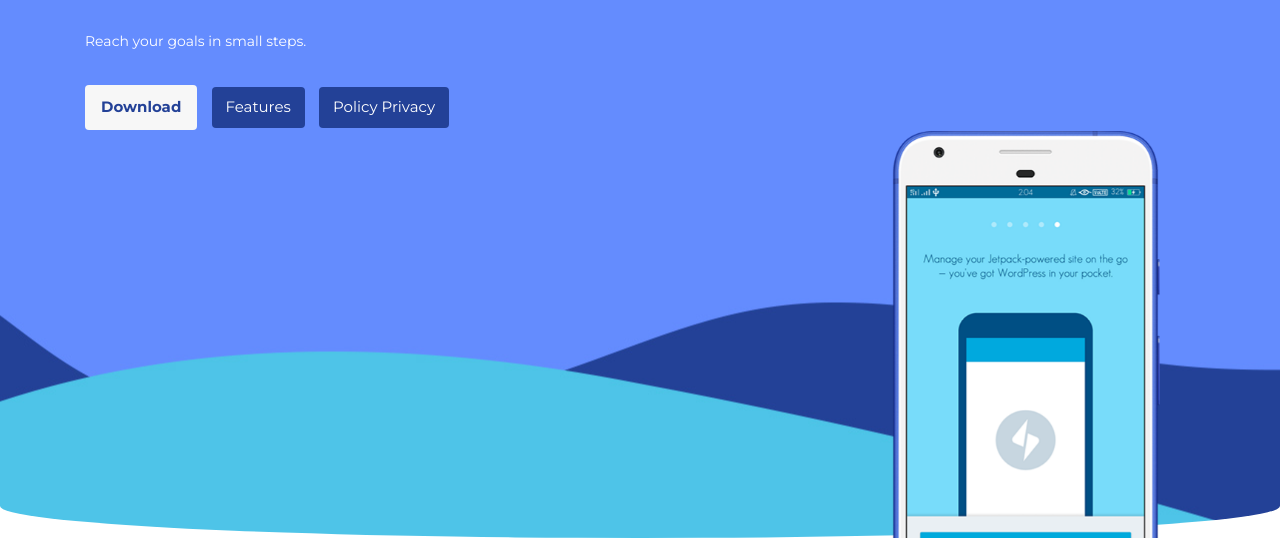
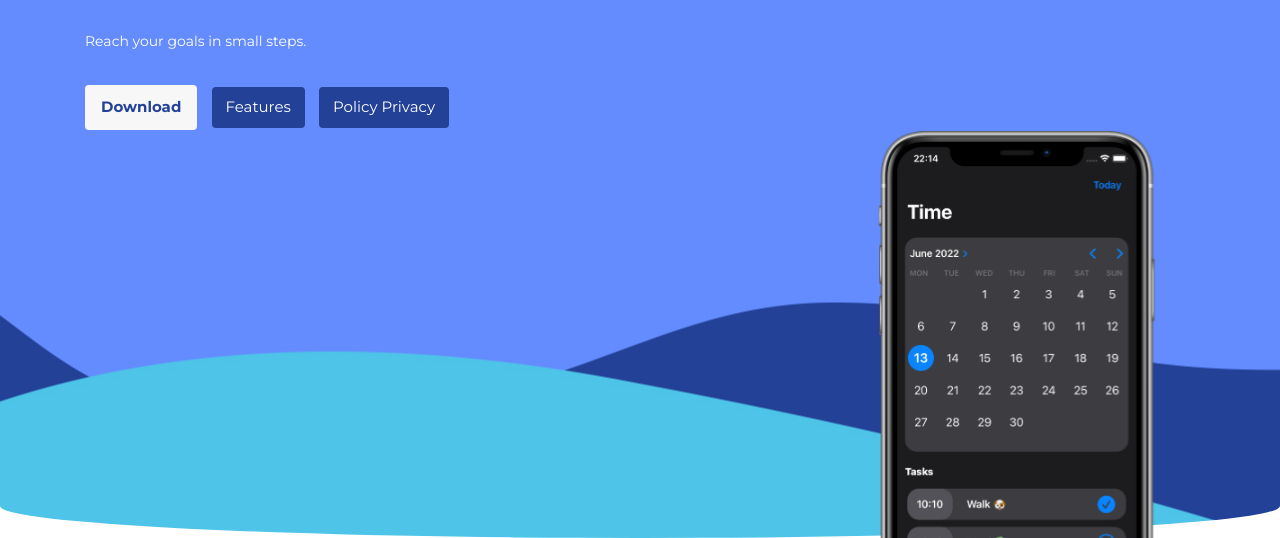
Before and after one commit to ProductivityApplication/CarpeDiemDocs, a plain HTML site: page docs/index.html in a window 1280 px wide. Shown: the part 262-800 px from the top of the page. Drawn offline with Linux system fonts and the light colour scheme.

Commit message:
Update index.html

```diff
--- a/docs/index.html
+++ b/docs/index.html
@@ -84,7 +84,7 @@
 			<button class="btn btn-md download-btn-first wow fadeInLeft animated" data-wow-delay="0.85s" onclick="$('#fh5co-download').goTo();return false;">Download</button>
 			<button class="btn btn-md features-btn-first animated fadeInLeft wow" data-wow-delay="0.95s" onclick="$('#fh5co-features').goTo();return false;">Features</button>
 			<button class="btn btn-md features-btn-first animated fadeInLeft wow" data-wow-delay="1.2s" onclick="window.open('https://productivityapplication.github.io/CarpeDiemDocs/privacyPollicy.html');">Policy Privacy</button>
-			<img class="fh5co-hero-smartphone animated fadeInRight wow" data-wow-delay="1s" src="img/phone-image.png" alt="Smartphone">
+			<img class="fh5co-hero-smartphone animated fadeInRight wow" data-wow-delay="1s" src="img/AppStore Time EN.png" alt="Smartphone">
 		</div>
 
 
```
